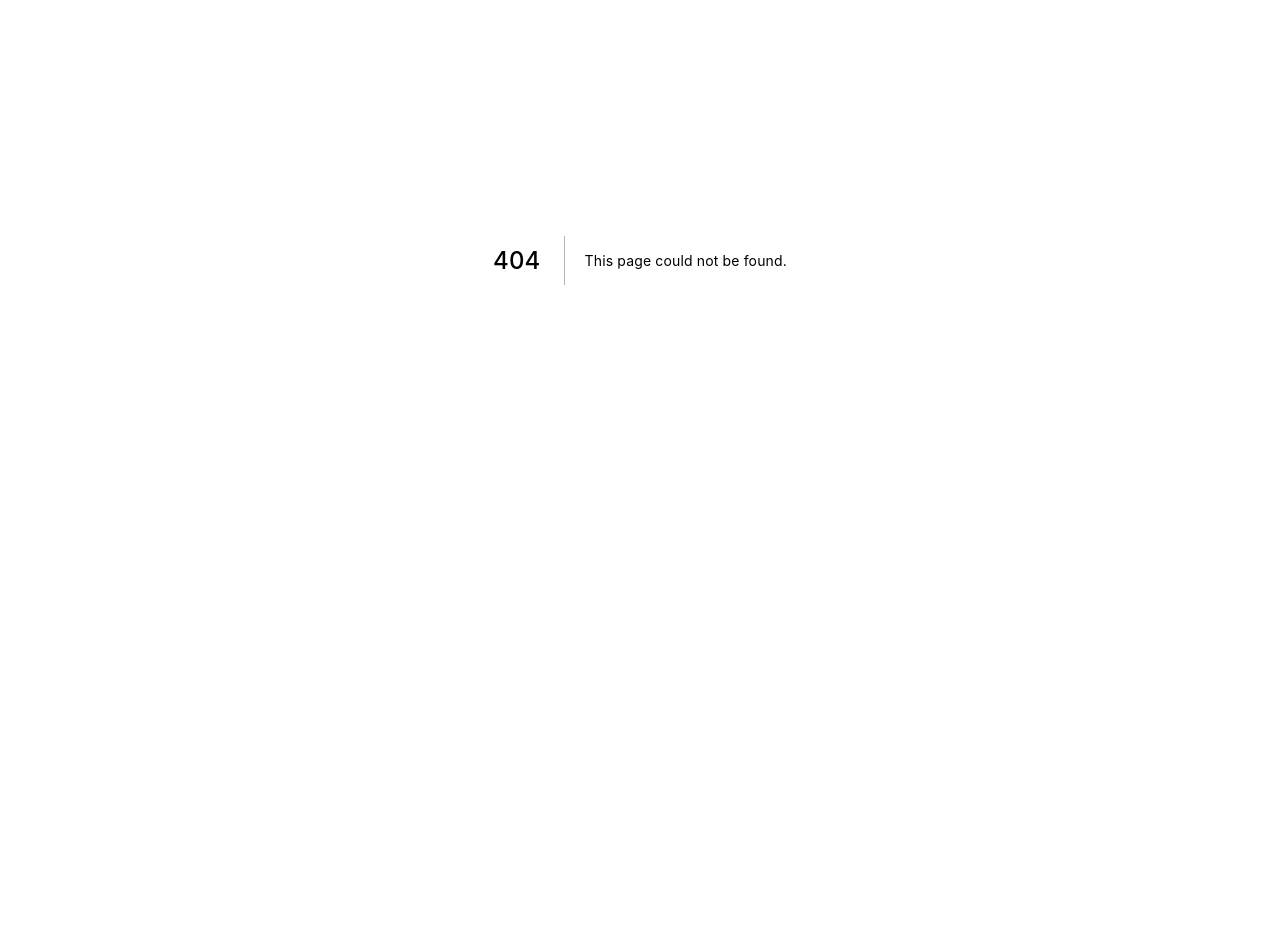
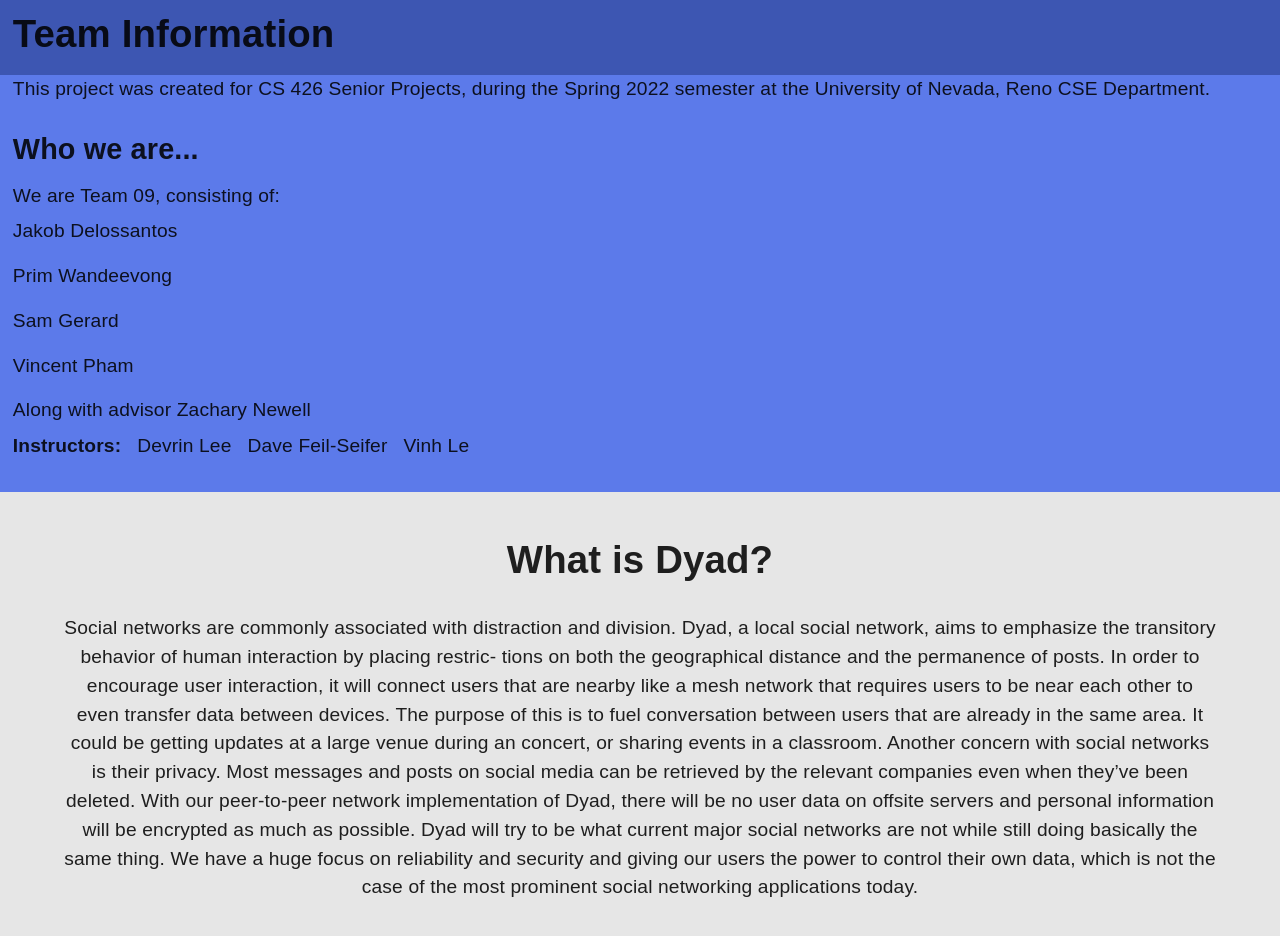
Before and after one commit to DyadSocial/dyad-web, a Next.js app in the folder dyad-web/: page /about in a window 1280 px wide. Before the commit this address had no page. Shown: the part 140-1076 px from the top of the page. Before the commit the page ends 800 px from the top, so only its background shows below. Built offline with nearby package versions, Linux system fonts and the light colour scheme.

Commit message:
feat(about.js-index.js): added a basic about page as well as some css styling
changed index.js homepage, cant figure out how to add images from local side for some reason

```diff
--- a/dyad-web/package.json
+++ b/dyad-web/package.json
@@ -11,6 +11,7 @@
     "next": "12.0.4",
     "react": "17.0.2",
     "react-dom": "17.0.2",
+    "framer-motion": "^4.0.3",
     "@emotion/react": "latest",
     "@emotion/styled": "latest",
     "@emotion/server": "latest",
--- a/dyad-web/pages/_app.js
+++ b/dyad-web/pages/_app.js
@@ -3,10 +3,11 @@
 import {ThemeProvider, createTheme} from '@mui/material/styles';
 import CssBaseline from '@mui/material/CssBaseline';
 
+
 const theme = createTheme({
   pallete: {
     primary: {
-      main: '#8FBCBB',
+      main: '#448d9b',
     },
     secondary: {
       main: '#8FBCBB',
@@ -15,7 +16,12 @@
       main: '#8FBCBB',
     },
   },
+
 });
+
+function getTheme(){
+  return(theme);
+}
 
 export default function MyApp({ Component, pageProps }) {
   return (
@@ -27,6 +33,7 @@
       <ThemeProvider theme={theme}>
         <CssBaseline />
         <Component {...pageProps} />
+
       </ThemeProvider>
     </>
   );
--- /dev/null
+++ b/dyad-web/pages/about.js
@@ -0,0 +1,125 @@
+import Container from '@mui/material/Container';
+import Typography from '@mui/material/Typography';
+import Box from '@mui/material/Box';
+import Paper from '@mui/material/Paper';
+import Grid from '@mui/material/Grid';
+import Stack from '@mui/material/Stack';
+import * as React from 'react';
+import { styled } from '@mui/material/styles';
+import styles from "../styles/About.module.css";
+import { motion } from "framer-motion";
+
+
+const Item = styled(Paper)(({ theme }) => ({
+  ...theme.typography.body2,
+  padding: theme.spacing(1),
+  textAlign: 'left',
+  color: theme.palette.text.secondary,
+}));
+
+function Members () {
+  return (
+    <div>
+      <Stack spacing={2} alignItems="left">
+        <Box>Jakob Delossantos</Box>
+        <Box>Prim Wandeevong</Box>
+        <Box>Sam Gerard</Box>
+        <Box>Vincent Pham</Box>
+        <Box>Along with advisor Zachary Newell</Box>
+      </Stack>
+    </div>
+  )
+}
+
+function Instructors () {
+  return (
+    <div>
+      <Stack spacing={2} alignItems="center" direction="row">
+        <Box><b>Instructors: </b></Box>
+        <Box>Devrin Lee</Box>
+        <Box>Dave Feil-Seifer</Box>
+        <Box>Vinh Le</Box>
+      </Stack>
+    </div>
+  )
+}
+
+export default function About() {
+  return (
+    <div
+      style={{
+        position: "absolute",
+        fontFamily: "Robotto",
+        width: "100vw",
+        left: "0",
+        top: "0",
+        backgroundColor: '#14279B',
+      }}
+      >
+      <Container maxWidth="sm">
+        <center>
+        <Box sx={{ my: 4 }}>
+          <Typography variant="h4" component="h1" gutterBottom>
+            Dyad - About
+          </Typography>
+        </Box>
+        </center>
+      </Container>
+
+      <div className={styles["team-title"]}>
+        <h1>Team Information</h1>
+      </div>
+
+      <div className={styles["team-body"]}>
+        <p>
+          This project was created for CS 426 Senior Projects, during the Spring 2022 semester at the University of Nevada, Reno CSE Department.
+        </p>
+        <h2>Who we are...</h2>
+        <p>
+          We are Team 09, consisting of:
+        </p>
+        <motion.div
+        initial={{ opacity: 0, right: "20%" }}
+        animate={{ opacity: 1, right: 0 }}
+        transition={{ duration: 1.5, delay: 1.5 }}
+        >
+          <p><Members /></p>
+        </motion.div>
+
+        <p><Instructors /></p>
+      </div>
+
+      <div className={styles["description-title"]}>
+        <h1>What is Dyad?</h1>
+      </div>
+      <div className={styles["description-body"]}>
+        <motion.div
+          initial={{ opacity: 0, right: "20%" }}
+          animate={{ opacity: 1, right: 0 }}
+          transition={{ duration: 1.5, delay: 3 }}
+        >
+          <p>
+          Social networks are commonly associated with distraction and division. Dyad, a local social
+          network, aims to emphasize the transitory behavior of human interaction by placing restric-
+          tions on both the geographical distance and the permanence of posts. In order to encourage
+          user interaction, it will connect users that are nearby like a mesh network that requires users
+          to be near each other to even transfer data between devices. The purpose of this is to fuel
+          conversation between users that are already in the same area. It could be getting updates at a
+          large venue during an concert, or sharing events in a classroom.
+          Another concern with social networks is their privacy. Most messages and posts on social
+          media can be retrieved by the relevant companies even when they’ve been deleted. With our
+          peer-to-peer network implementation of Dyad, there will be no user data on offsite servers and
+          personal information will be encrypted as much as possible. Dyad will try to be what current major social networks are not while still doing basically the
+          same thing. We have a huge focus on reliability and security and giving our users the power to
+          control their own data, which is not the case of the most prominent social networking applications today.
+          </p>
+        </motion.div
+
+        >
+      </div>
+
+    </div>
+
+    //TODO: Project related resources part of Canvas page
+  )
+}
--- /dev/null
+++ b/dyad-web/styles/About.module.css
@@ -0,0 +1,34 @@
+.team-body {
+    width: 100vw;
+    font-size: 1.5vw;
+    text-align: justify;
+    background-color: #5C7AEA;
+    padding: 1vw;
+    margin-top: -2vw;
+  }
+
+  .team-title {
+      width: 100vw;
+      font-size: 1.5vw;
+      text-align: justify;
+      padding: 1vw;
+      background-color: #3D56B2;
+  }
+
+ .description-title{
+    width: 100vw;
+    font-size: 1.5vw;
+    text-align: center;
+    padding: 1vw;
+    background-color: #E6E6E6;
+ }
+
+ .description-body{
+    width: 100vw;
+    font-size: 1.5vw;
+    text-align: center;
+    background-color: #E6E6E6;
+    padding: 5vw;
+    margin-top: -5vw;
+    height: 100%;
+ }
--- a/dyad-web/styles/globals.css
+++ b/dyad-web/styles/globals.css
@@ -13,4 +13,10 @@
 
 * {
   box-sizing: border-box;
+  font-family: sans-serif;
 }
+
+p {
+  padding: -10vw;
+  margin-top: -1vw;
+}
```
Also changed, not shown: dyad-web/pages/index.js (+14 -0 lines), dyad-web/public/assets/jake.png (added), 1 other file (tests, documents, lock files or other folders).
